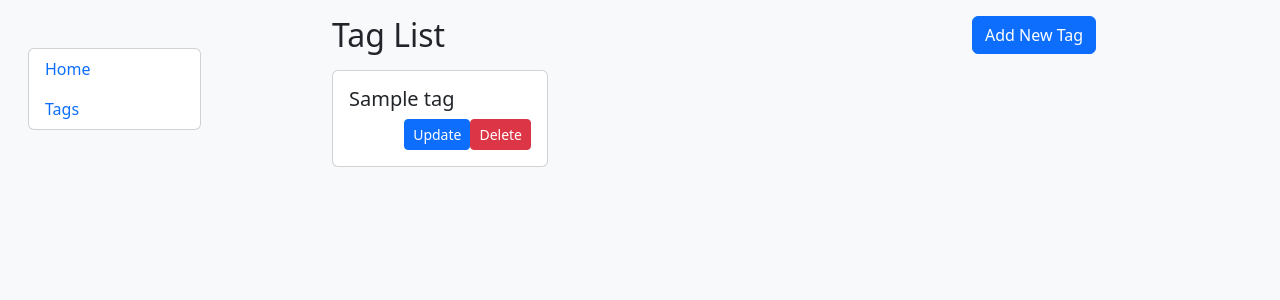
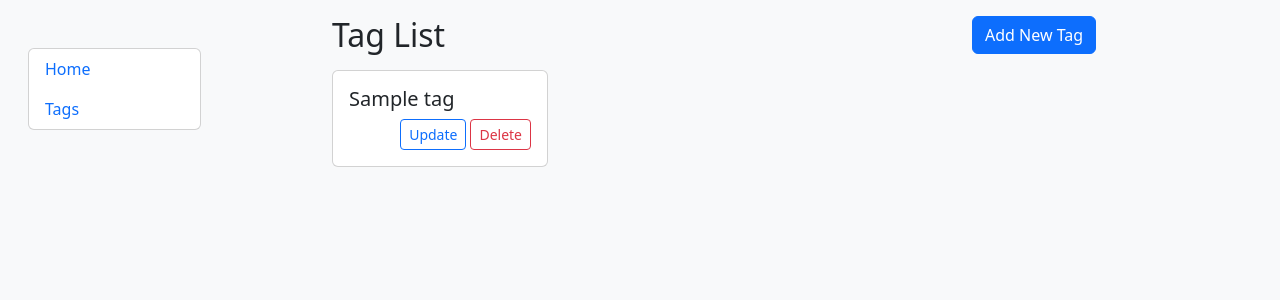
Before and after one commit to maccarets/to-do-list-project, a Django app: page /tags/ in a window 1280 px wide. Shown: the top 300 px of the page. Run offline with Django 4.2, Linux system fonts and the light colour scheme; tables that the repository leaves empty hold one stand-in row (values such as "Sample post").

Commit message:
update html

```diff
--- a/templates/tag_form.html
+++ b/templates/tag_form.html
@@ -2,7 +2,7 @@
 {% load crispy_forms_filters %}
 
 {% block content %}
-  <h1 class="my-3">Add New Tag</h1>
+  <h1 class="my-3">{{ object|yesno:"Update,Add New" }} Tag</h1>
   <div class="row">
     <div class="col-md-10">
       <div class="card">
--- a/templates/tag_list.html
+++ b/templates/tag_list.html
@@ -25,8 +25,8 @@
         <div class="card-body">
           <h5 class="card-title">{{ tag.name }}</h5>
           <div class="d-flex justify-content-end">
-            <a href="{% url 'update_tag' tag.pk %}" class="btn btn-sm btn-primary">Update</a>
-            <a href="{% url 'delete_tag' tag.pk %}" class="btn btn-sm btn-danger ml-2">Delete</a>
+            <a href="{% url 'update_tag' tag.pk %}" class="btn btn-sm btn-outline-primary me-1">Update</a>
+            <a href="{% url 'delete_tag' tag.pk %}" class="btn btn-sm btn-outline-danger ml-1">Delete</a>
           </div>
         </div>
       </div>
```
